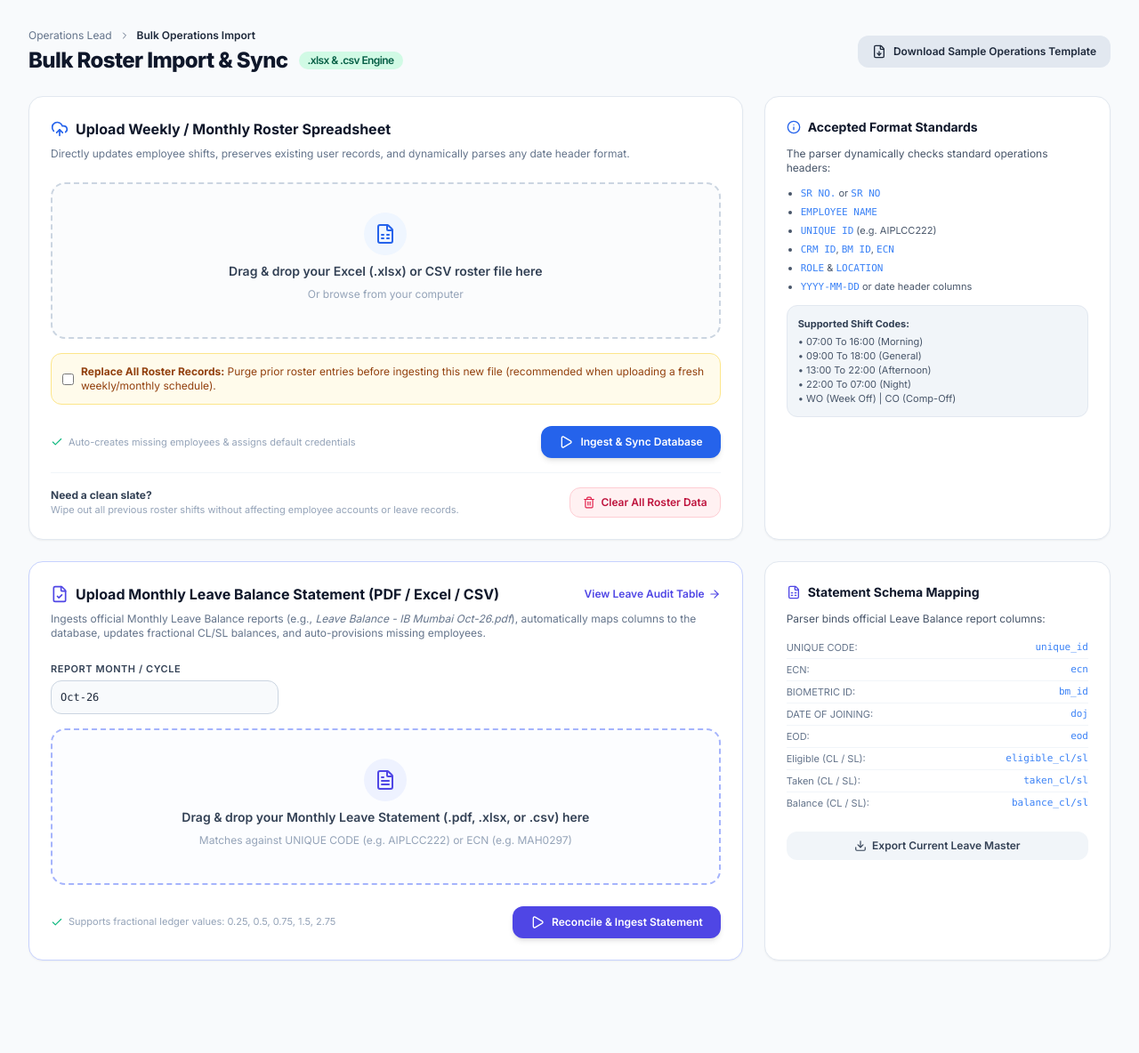
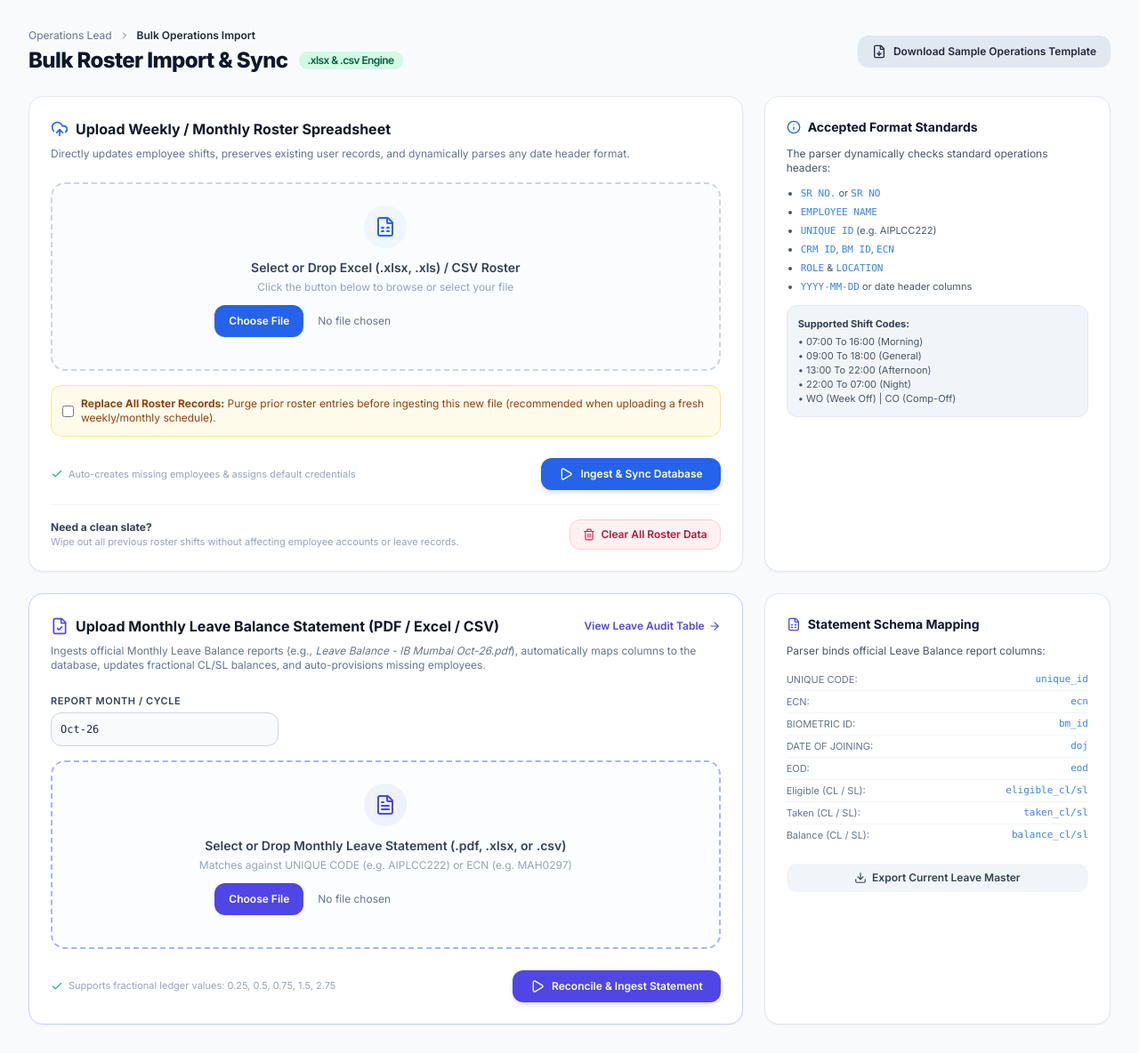
Before and after one commit to WeWake2026/ALL-team-roster, a FastAPI app: template templates/sync.html in a window 1280 px wide. Shown: the whole page at 89% size. Run offline with FastAPI, Linux system fonts and the light colour scheme; the template is opened without the code that fills it, so the values that code supplies are empty; data comes from the database, SQL or seed files in the repository; some libraries are stand-ins or nearby versions.

Commit message:
fix: make file upload input visible with native browser file picker button

```diff
--- a/templates/sync.html
+++ b/templates/sync.html
@@ -38,19 +38,25 @@
             </p>
 
             <form action="/admin/upload-roster" method="POST" enctype="multipart/form-data" class="space-y-4">
-                <div class="border-2 border-dashed border-slate-300 dark:border-slate-700 rounded-2xl p-8 text-center hover:border-blue-500 dark:hover:border-blue-500 transition cursor-pointer relative bg-slate-50/50 dark:bg-slate-800/30">
-                    <input type="file" name="file" id="roster_file" required accept=".xlsx, .xls, .csv" class="absolute inset-0 w-full h-full opacity-0 cursor-pointer" onchange="updateFileName(this)">
-                    <div class="space-y-2 pointer-events-none">
+                <div class="border-2 border-dashed border-slate-300 dark:border-slate-700 rounded-2xl p-6 text-center hover:border-blue-500 dark:hover:border-blue-500 transition relative bg-slate-50/50 dark:bg-slate-800/30">
+                    <div class="space-y-3">
                         <div class="w-12 h-12 mx-auto rounded-full bg-blue-50 dark:bg-blue-950 flex items-center justify-center text-blue-600 dark:text-blue-400">
                             <i data-lucide="file-spreadsheet" class="w-6 h-6"></i>
                         </div>
+                        <div>
                             <p class="text-sm font-semibold text-slate-700 dark:text-slate-200">
-                            Drag & drop your Excel (.xlsx) or CSV roster file here
+                                Select or Drop Excel (.xlsx, .xls) / CSV Roster
                             </p>
-                        <p class="text-xs text-slate-400">
-                            Or browse from your computer
+                            <p class="text-xs text-slate-400 mt-1">
+                                Click the button below to browse or select your file
                             </p>
-                        <p id="file-name-display" class="text-xs font-bold text-blue-600 dark:text-blue-400 mt-2"></p>
+                        </div>
+                        <div class="flex justify-center">
+                            <input type="file" name="file" id="roster_file" required accept=".xlsx, .xls, .csv, application/vnd.openxmlformats-officedocument.spreadsheetml.sheet, application/vnd.ms-excel, text/csv"
+                                class="block w-full max-w-sm text-xs text-slate-500 file:mr-4 file:py-2.5 file:px-4 file:rounded-xl file:border-0 file:text-xs file:font-semibold file:bg-blue-600 file:text-white hover:file:bg-blue-700 cursor-pointer"
+                                onchange="updateFileName(this)">
+                        </div>
+                        <p id="file-name-display" class="text-xs font-bold text-emerald-600 dark:text-emerald-400"></p>
                     </div>
                 </div>
 
@@ -147,19 +153,25 @@
                     <input type="text" name="month_year" value="Oct-26" class="w-full p-2.5 bg-slate-50 dark:bg-slate-800 border border-slate-300 dark:border-slate-700 rounded-xl text-slate-800 dark:text-slate-200 text-xs font-mono">
                 </div>
 
-                <div class="border-2 border-dashed border-indigo-300 dark:border-indigo-700 rounded-2xl p-8 text-center hover:border-indigo-500 dark:hover:border-indigo-400 transition cursor-pointer relative bg-indigo-50/20 dark:bg-indigo-950/10">
-                    <input type="file" name="file" required accept=".pdf, .xlsx, .xls, .csv" class="absolute inset-0 w-full h-full opacity-0 cursor-pointer" onchange="updateLeaveFileName(this)">
-                    <div class="space-y-2 pointer-events-none">
+                <div class="border-2 border-dashed border-indigo-300 dark:border-indigo-700 rounded-2xl p-6 text-center hover:border-indigo-500 dark:hover:border-indigo-400 transition relative bg-indigo-50/20 dark:bg-indigo-950/10">
+                    <div class="space-y-3">
                         <div class="w-12 h-12 mx-auto rounded-full bg-indigo-50 dark:bg-indigo-950 flex items-center justify-center text-indigo-600 dark:text-indigo-400">
                             <i data-lucide="file-text" class="w-6 h-6"></i>
                         </div>
+                        <div>
                             <p class="text-sm font-semibold text-slate-700 dark:text-slate-200">
-                            Drag & drop your Monthly Leave Statement (.pdf, .xlsx, or .csv) here
+                                Select or Drop Monthly Leave Statement (.pdf, .xlsx, or .csv)
                             </p>
-                        <p class="text-xs text-slate-400">
+                            <p class="text-xs text-slate-400 mt-1">
                                 Matches against UNIQUE CODE (e.g. AIPLCC222) or ECN (e.g. MAH0297)
                             </p>
-                        <p id="leave-file-name-display" class="text-xs font-bold text-indigo-600 dark:text-indigo-400 mt-2"></p>
+                        </div>
+                        <div class="flex justify-center">
+                            <input type="file" name="file" required accept=".pdf, .xlsx, .xls, .csv, application/pdf, application/vnd.openxmlformats-officedocument.spreadsheetml.sheet, application/vnd.ms-excel, text/csv"
+                                class="block w-full max-w-sm text-xs text-slate-500 file:mr-4 file:py-2.5 file:px-4 file:rounded-xl file:border-0 file:text-xs file:font-semibold file:bg-indigo-600 file:text-white hover:file:bg-indigo-700 cursor-pointer"
+                                onchange="updateLeaveFileName(this)">
+                        </div>
+                        <p id="leave-file-name-display" class="text-xs font-bold text-indigo-600 dark:text-indigo-400"></p>
                     </div>
                 </div>
 
```
Lines whose indentation alone changed are shown as unchanged.
